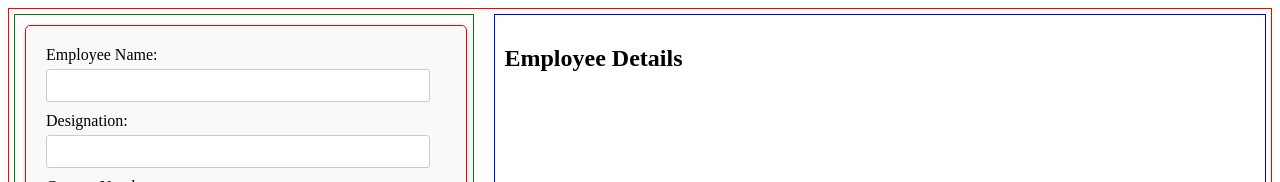
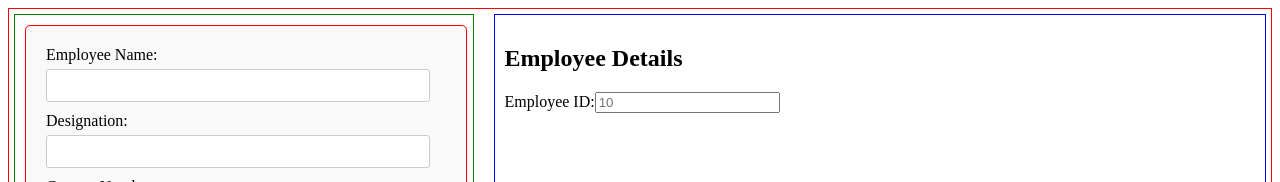
Before and after one commit to kitkat0508/EmployeeManagementSystem-Frontend, an Angular app: page / in a window 1280 px wide. Shown: the top 182 px of the page. Built offline with nearby package versions, Linux system fonts and the light colour scheme; no server answers.

Commit message:
Added Employee Details Component

```diff
--- a/src/app/employee-details/employee-details.component.html
+++ b/src/app/employee-details/employee-details.component.html
@@ -1,8 +1,32 @@
 <h2>Employee Details</h2>
 
+<form [formGroup]="employeeDetails">
+  <label for="employeeId">Employee ID:</label>
+  <input type="number" [(ngModel)]="employeeIdField" formControlName="employeeId" placeholder="10" required>
+</form>
+<!--
 <div *ngIf="employee">
   <h3>{{ employee.employeeId }}</h3>
   <h4>{{ employee.employeeName }}</h4>
   <p>{{ employee.department }}</p>
   <p>{{ employee.designation }}</p>
-</div>
+</div> -->
+
+<table *ngIf="employee">
+  <tr>
+    <th>Employee ID:</th>
+    <td><input type="number" [(ngModel)]="employee.employeeId" [disabled]="true"></td>
+  </tr>
+  <tr>
+    <th>Employee Name:</th>
+    <td><input type="text" [(ngModel)]="employee.employeeName"></td>
+  </tr>
+  <tr>
+    <th>Department:</th>
+    <td><input type="text" [(ngModel)]="employee.department"></td>
+  </tr>
+  <tr>
+    <th>Designation:</th>
+    <td><input type="text" [(ngModel)]="employee.designation"></td>
+  </tr>
+</table>
--- a/src/app/employee-details/employee-details.component.ts
+++ b/src/app/employee-details/employee-details.component.ts
@@ -1,5 +1,7 @@
 import { Component, OnInit } from '@angular/core';
-import { ActivatedRoute } from '@angular/router';
+import { FormBuilder, FormGroup, Validators } from '@angular/forms';
+import { debounceTime } from 'rxjs/operators';
+import { EmployeeService } from '../employee.service';
 import { Employee,employees } from '../model/Employee';
 
 @Component({
@@ -9,10 +11,33 @@ import { Employee,employees } from '../model/Employee';
 })
 export class EmployeeDetailsComponent implements OnInit {
   employee: Employee | undefined;
-  constructor() { }
+  employeeDetails: FormGroup;
+  employeeIdField: number | undefined;
+  constructor(private fb:FormBuilder,private employeeService:EmployeeService) { }
 
   ngOnInit() {
+    this.employeeDetails = this.fb.group({
+      employeeId: ['', Validators.required],
+    });
+
+    this.employeeDetails.get('employeeId').valueChanges.pipe(
+      debounceTime(500)
+    ).subscribe((employeeId) => {
+      //console.log(employeeId);
+      this.employeeIdField=employeeId;
+      this.findEmployeeById(this.employeeIdField);
+    });
 
   }
 
+  findEmployeeById(employeeId:number){
+      if(employeeId==null){
+        employeeId=0;
+      }
+      this.employeeService.getEmployeeById(employeeId).subscribe(
+        (employee)=>this.employee=employee,
+        (error) => console.error(error)
+      )
+  }
+
 }
```
